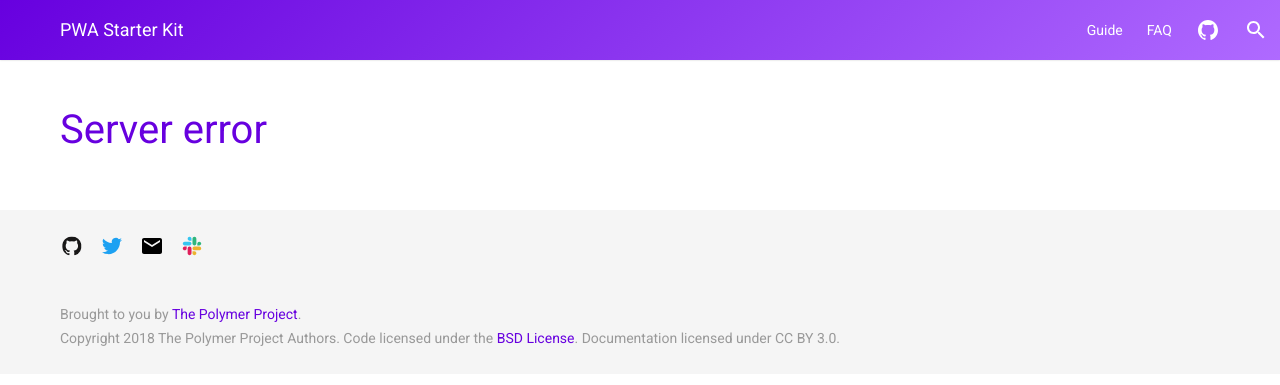
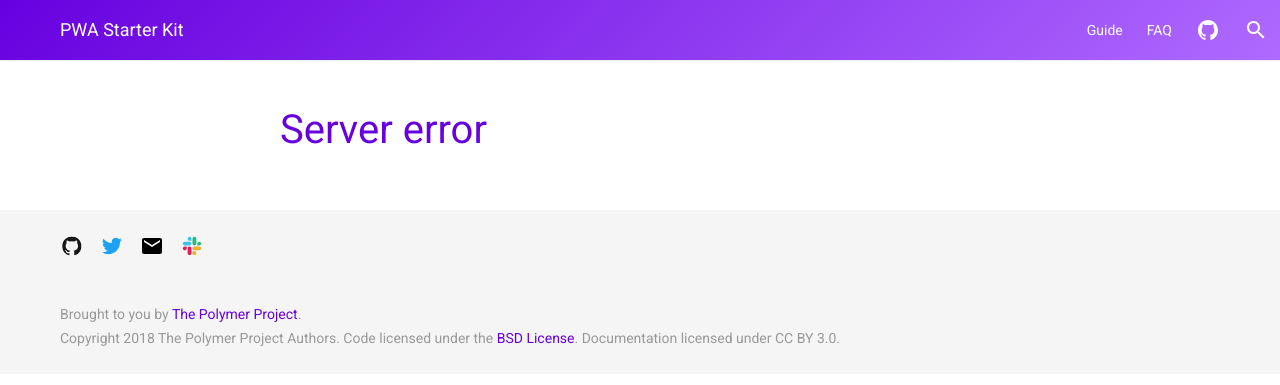
Before and after one commit to Polymer/pwa-starter-kit, a Jekyll site: the page built from 500.html, in a window 1280 px wide. Shown: the top 385 px of the page. Built offline with Jekyll 4.4.1, drawn with Linux system fonts in a browser that asks for light colours.

Commit message:
Sync stylesheet

```diff
--- a/css/main.css
+++ b/css/main.css
@@ -87,26 +87,6 @@
   overflow-x: auto;
   max-width: 720px;
   box-sizing: border-box;
-}
-
-/* Logo lockup */
-#logo-lockup {
-  white-space: nowrap;
-  margin-bottom: -30px;
-}
-#logo-lockup::before {
-  width: 64px;
-  height: 44px;
-  background-image: url(../images/logos/p-logo.svg);
-  background-size: contain;
-  background-repeat: no-repeat;
-  background-position: 50% 50%;
-  display: inline-block;
-  margin-right: 20px;
-  content: '';
-}
-#logo-lockup::after {
-  display: none;
 }
 
 
@@ -201,6 +181,7 @@
   margin-top: 60px;
   display: flex;
   align-items: flex-start;
+  justify-content: center;
 }
 
 .wrapper {
@@ -628,14 +609,6 @@
   .responsive-row {
     flex-direction: column;
   }
-  #logo-lockup {
-    margin-bottom: -20px;
-  }
-  #logo-lockup::before {
-    margin-right: 12px;
-    width: 38px;
-    height: 26px;
-  }
 
   #section-features h2 {
     left: 92px;
```
